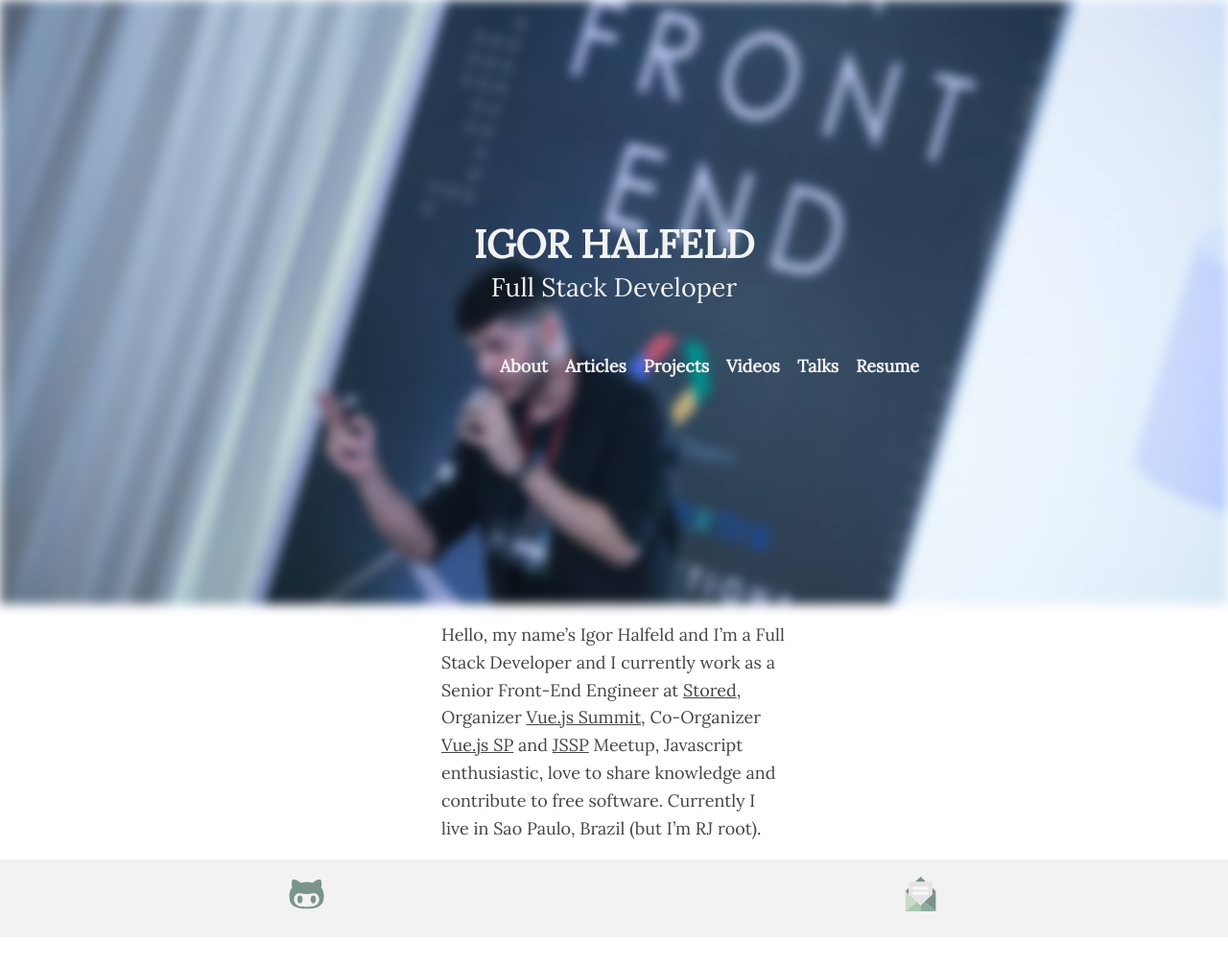
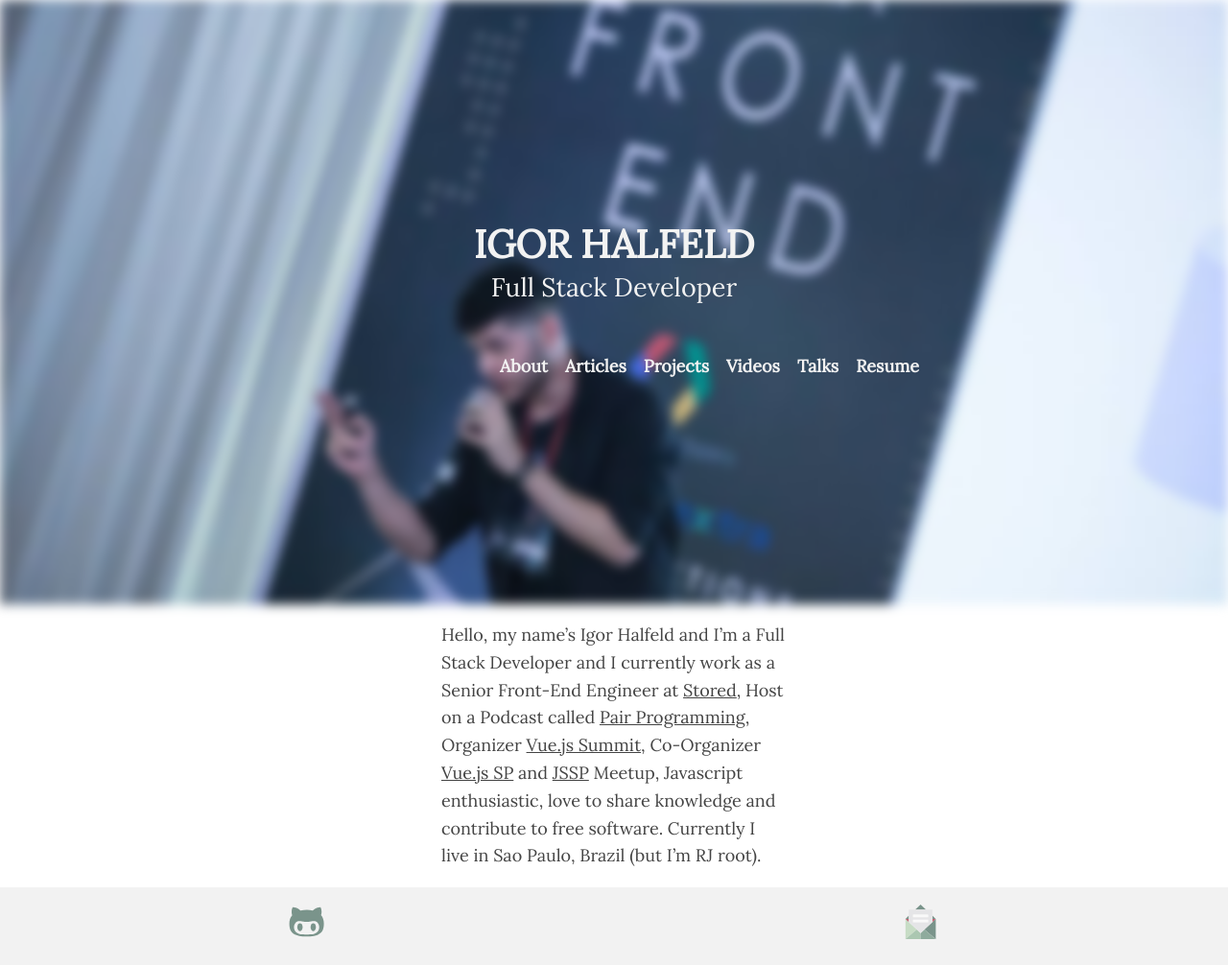
Before and after one commit to Halfeld/website, a Jekyll site: the page built from index.md, in a window 1280 px wide. Shown: the whole page at 96% size. Built offline with Jekyll 4.4.1, drawn with Linux system fonts in a browser that asks for light colours; comment, search, counter and statistics services are not loaded; before the commit the page ends 977 px from its top, so only the background shows below that.

Commit message:
Update about

```diff
--- a/index.md
+++ b/index.md
@@ -3,4 +3,4 @@
 index: true
 ---
 
-Hello, my name's {{ site.title }} and I'm a {{ site.description }} and I currently work as a Senior Front-End Engineer at [Stored](stored.com.br), Organizer [Vue.js Summit](https://vuejssummit.com/), Co-Organizer [Vue.js SP](https://www.meetup.com/VueJS-SP) and [JSSP](https://www.meetup.com/Javascript-SP) Meetup, Javascript enthusiastic, love to share knowledge and contribute to free software. Currently I live in Sao Paulo, Brazil (but I'm RJ root).
+Hello, my name's {{ site.title }} and I'm a {{ site.description }} and I currently work as a Senior Front-End Engineer at [Stored](stored.com.br), Host on a Podcast called [Pair Programming](https://soundcloud.com/user-663337641), Organizer [Vue.js Summit](https://vuejssummit.com/), Co-Organizer [Vue.js SP](https://www.meetup.com/VueJS-SP) and [JSSP](https://www.meetup.com/Javascript-SP) Meetup, Javascript enthusiastic, love to share knowledge and contribute to free software. Currently I live in Sao Paulo, Brazil (but I'm RJ root).
```
